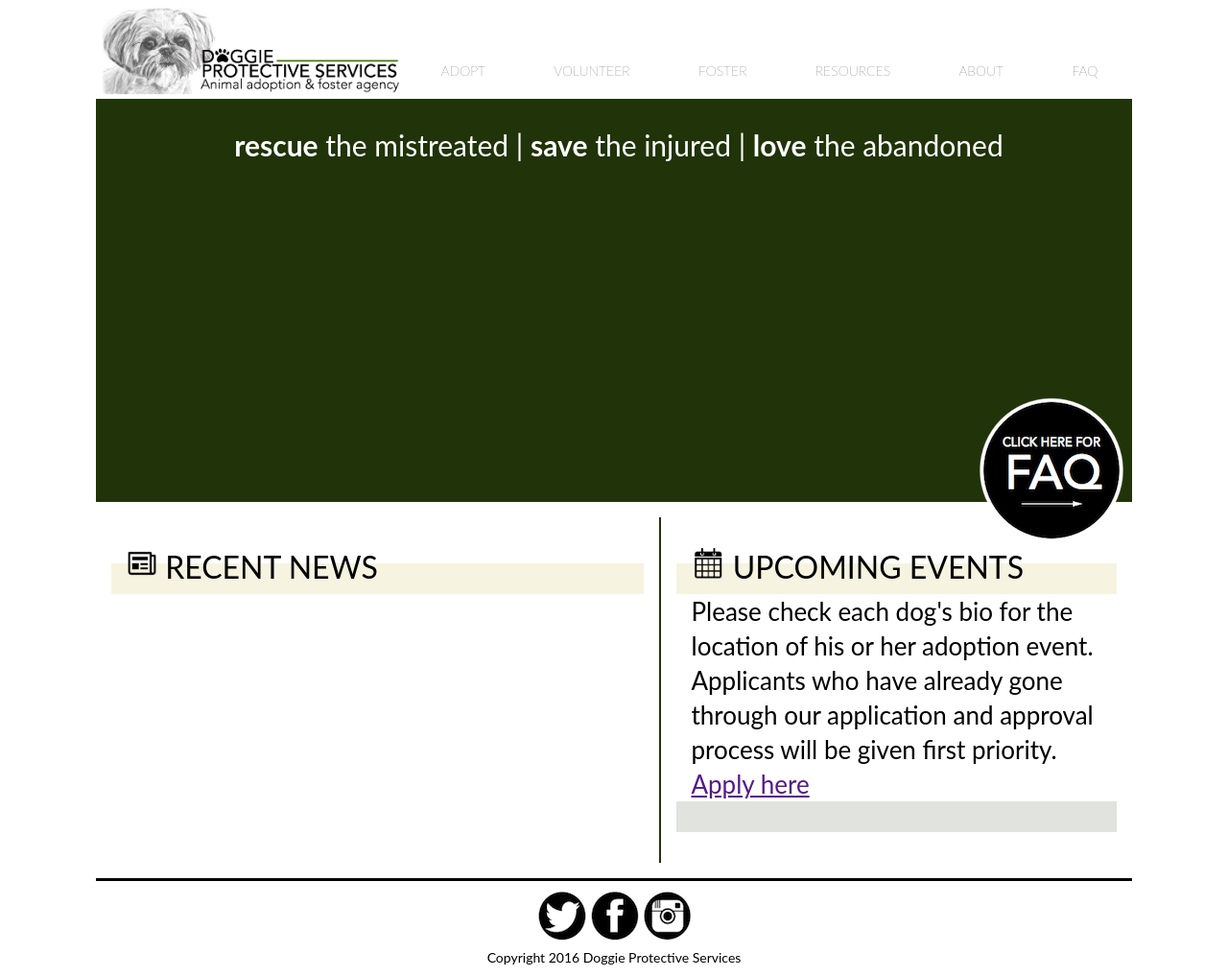
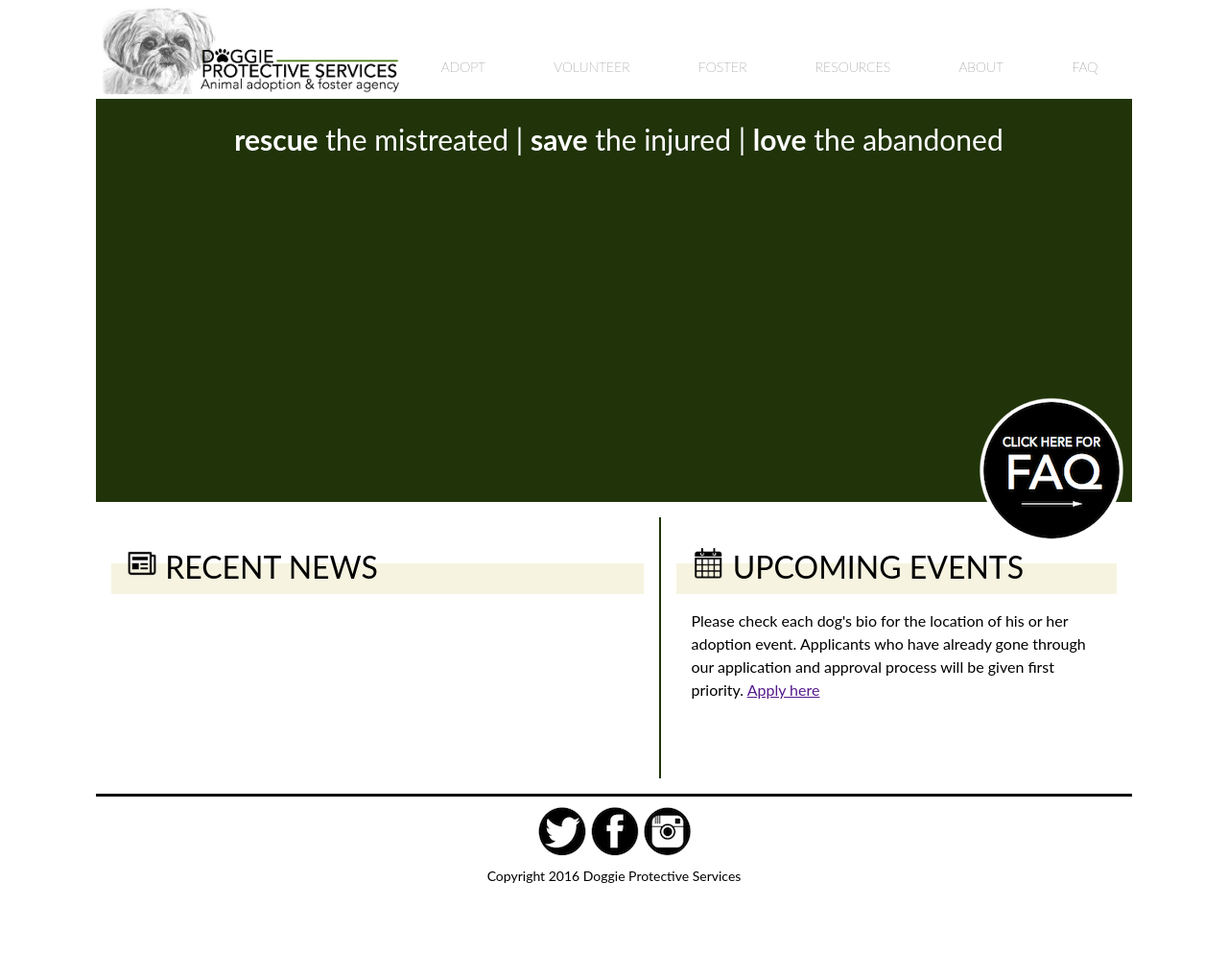
Before and after one commit to bernardchu/dps, a PHP site: page /index.html in a window 1280 px wide. Shown: the whole page at 96% size. After the commit the page ends 920 px from the top, so only its background shows below. Run offline with PHP 8.4, Linux system fonts and the light colour scheme; some libraries are stand-ins or nearby versions; some web fonts are replaced.

Commit message:
Style adoption details text.

```diff
--- a/dps_new.css
+++ b/dps_new.css
@@ -3,6 +3,7 @@
   width: 1080px;
   font-family: 'Lato',arial,sans-serif;
   margin: 0px auto;
+  line-height: 1.5rem;
 }
 
 .clickable
@@ -86,13 +87,13 @@
   width: 100%;
 }
 
+.main-panel .body {
+    padding: 1em 0;
+}
+
 .news {
   width: 55%;
   border-right: 2px solid rgb(32,51,9);
-}
-
-.news .body {
-    padding: 1em 0;
 }
 
 .events {
@@ -124,7 +125,6 @@
   display: flex;
   justify-content: space-around;
   width: 100%;
-  background: rgb(225, 227, 222);
   padding: 1em;
 }
 
@@ -143,11 +143,6 @@
 
 .dates div.event-time {
   font-size: 18px;
-}
-
-div.adoption-details {
-  font-size: 26px;
-  line-height: 36px;
 }
 
 .featured {
--- a/events.js
+++ b/events.js
@@ -1,5 +1,7 @@
 $( document ).ready( function() {
-  var eventsApi = 'http://dpsrescue.org/api/dates.php'
+  var eventsApi = 'http://dpsrescue.org/api/dates.php';
+  var noEventsFoundNode = '<h4 class="event">No upcoming events - stay tuned for updates!</h4>'
+
   $.get( eventsApi )
     .then( function( response ) {
       var events = _.flatten( response );
@@ -9,6 +11,9 @@
       eventNodes.forEach( function ( node ) {
         $( '.dates' ).append( node );
       } );
+      if (!eventNodes.length) {
+        $( '.dates' ).append( noEventsFoundNode );
+      }
     } );
 } );
 
--- a/index.html
+++ b/index.html
@@ -60,10 +60,12 @@
             <img class="icon" src="./images/calendar.png" alt="Calendar Icon"/>&nbsp;Upcoming events
           </span>
         </div>
-        <div class="adoption-details">
-          Please check each dog's bio for the location of his or her adoption event. Applicants who have already gone through our application and approval process will be given first priority. <a href="">Apply here</a>
-        </div>
-        <div class="dates">
+        <div class="body">
+          <span class="adoption-details">
+            Please check each dog's bio for the location of his or her adoption event. Applicants who have already gone through our application and approval process will be given first priority. <a href="">Apply here</a>
+          </span>
+          <div class="dates">
+          </div>
         </div>
       </span>
 
```
